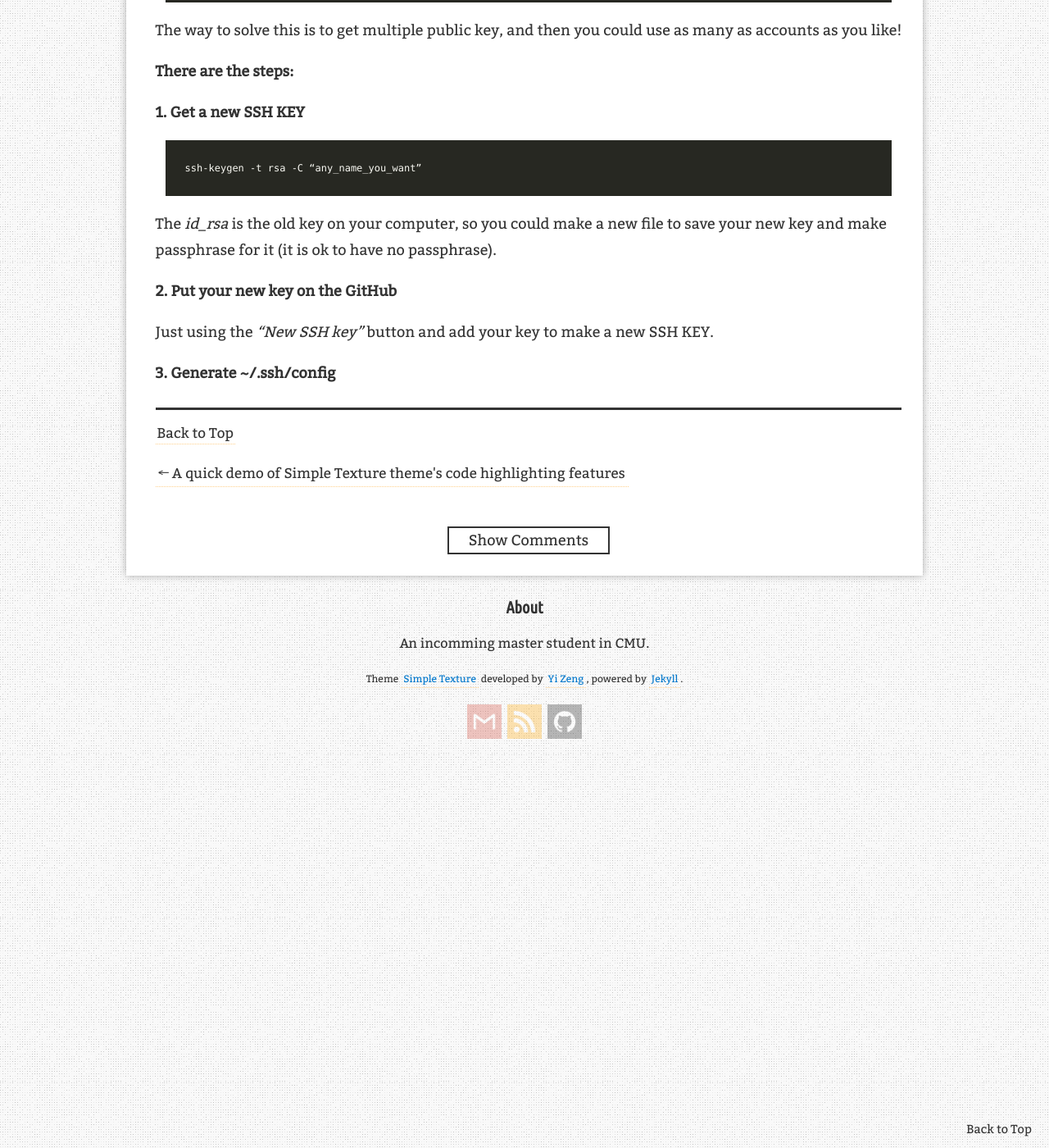
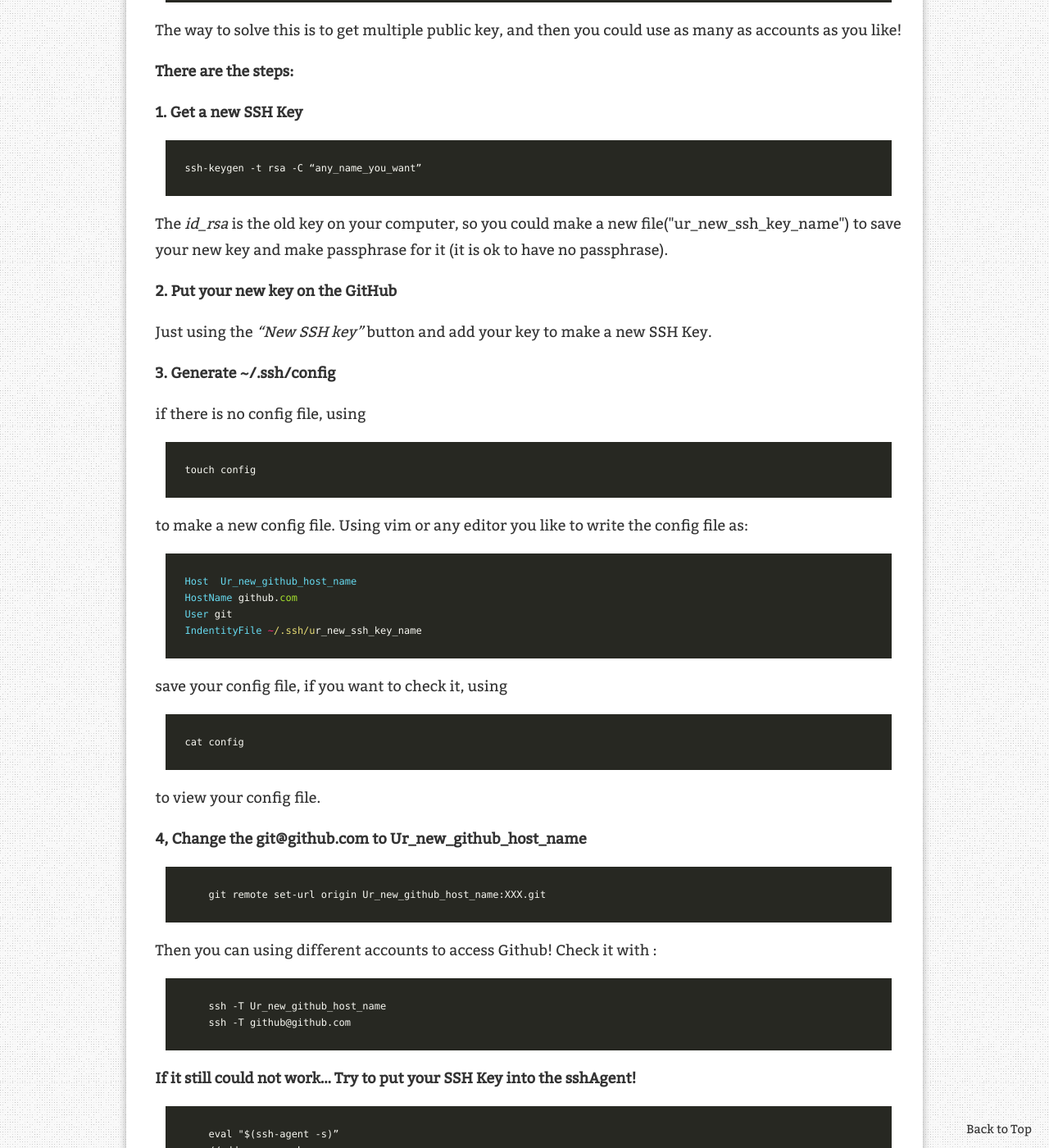
Before and after one commit to SifanStephanie/SifanStephanie.github.io, a Jekyll site: the page built from _posts/2018-09-15-Git-Error.md, in a window 1280 px wide and 1400 px high, scrolled down 680 px. Shown: the whole window at 82% size. Built offline with Jekyll 4.4.1, drawn with Linux system fonts in a browser that asks for light colours; comment, search, counter and statistics services are not loaded; some of the changed text lies outside the part shown.

Commit message:
finish git error

````diff
--- a/_posts/2018-09-15-Git-Error.md
+++ b/_posts/2018-09-15-Git-Error.md
@@ -22,15 +22,53 @@ The way to solve this is to get multiple public key, and then you could use as m
 
 **There are the steps:**
 
-**1. Get a new SSH KEY**
+**1. Get a new SSH Key**
 
     ssh-keygen -t rsa -C “any_name_you_want”
 
 
-The *id_rsa* is the old key on your computer, so you could make a new file to save your new key and make passphrase for it (it is ok to have no passphrase).
+The *id_rsa* is the old key on your computer, so you could make a new file("ur_new_ssh_key_name") to save your new key and make passphrase for it (it is ok to have no passphrase).
 
 **2. Put your new key on the GitHub**
 
-Just using the *“New SSH key”* button and add your key to make a new SSH KEY.
+Just using the *“New SSH key”* button and add your key to make a new SSH Key.
 
 **3. Generate ~/.ssh/config**
+
+if there is no config file, using
+```
+touch config
+```
+to make a new config file.
+Using vim or any editor you like to write the config file as:
+{% highlight ruby %}
+Host  Ur_new_github_host_name
+HostName github.com
+User git
+IndentityFile ~/.ssh/ur_new_ssh_key_name
+{% endhighlight %}
+save your config file, if you want to check it, using
+```
+cat config
+```
+to view your config file.
+
+**4, Change the git@github.com to Ur_new_github_host_name**
+```
+    git remote set-url origin Ur_new_github_host_name:XXX.git
+```
+Then you can using different accounts to access Github!
+Check it with :
+```
+    ssh -T Ur_new_github_host_name
+    ssh -T github@github.com
+```
+**If it still could not work... Try to put your SSH Key into the sshAgent!**
+```
+    eval "$(ssh-agent -s)”
+    //add your new key
+    ssh-add ur_new_ssh_key_name
+    //add your original key
+    ssh-add id_rsa
+```
+Then everything would be all right!
````
Also changed, not shown: 3 other files.
